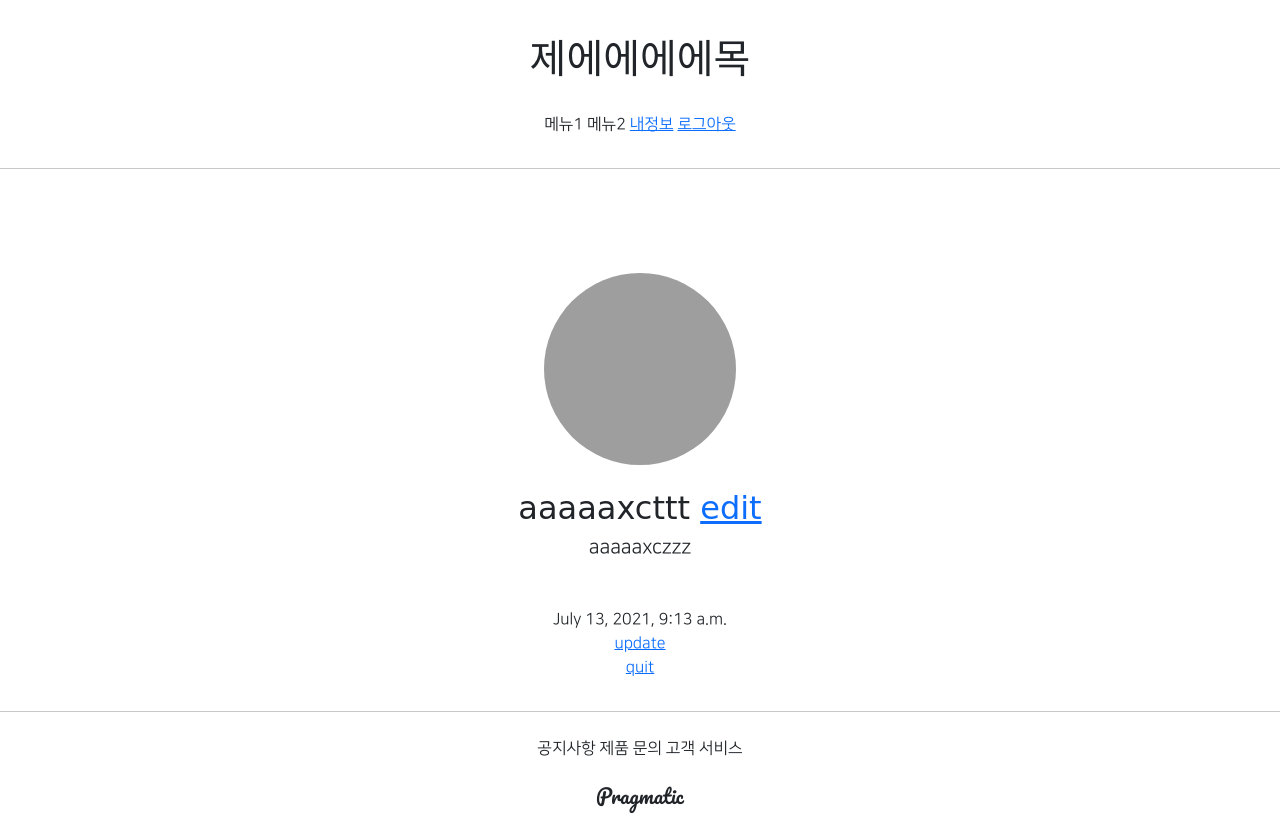
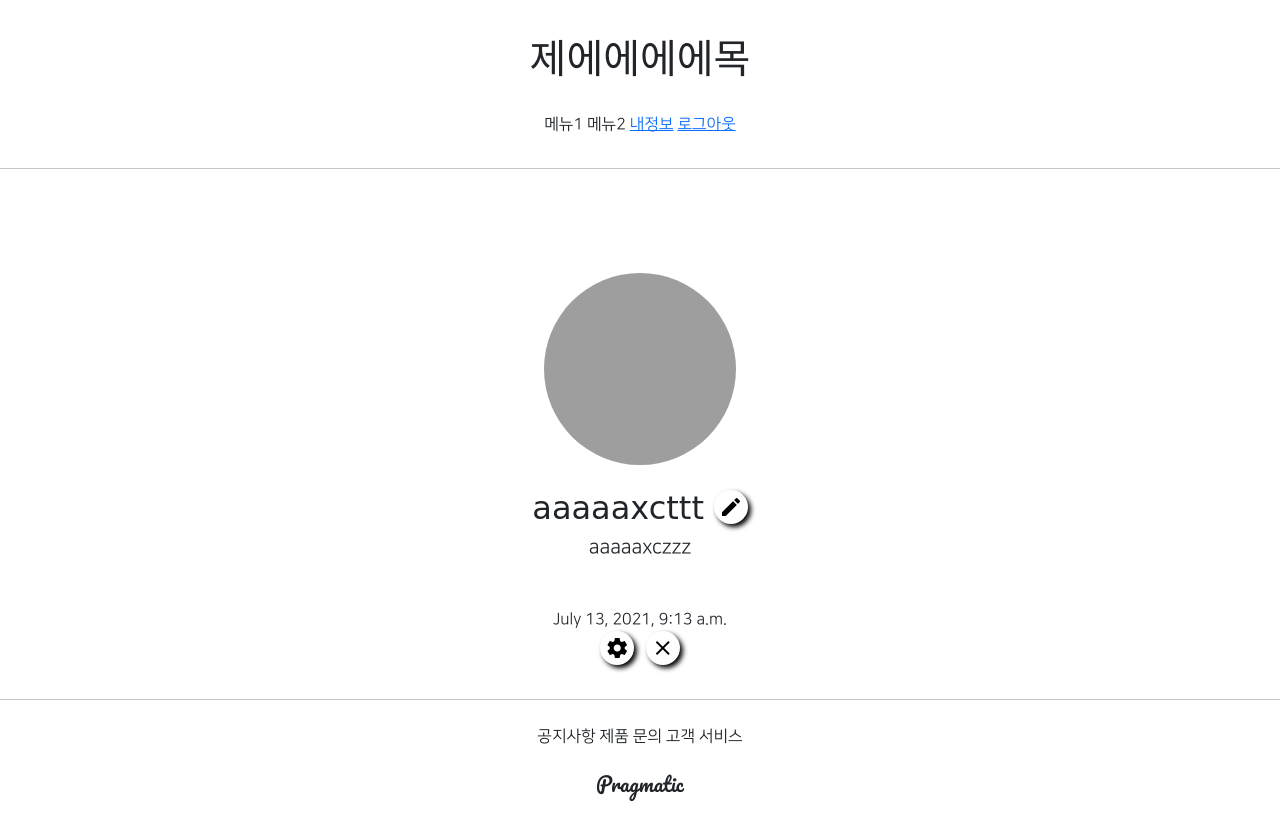
Before and after one commit to ojh789ojh/study_ai_django2, a Django app: page /account/detail/2 in a window 1280 px wide. After the commit the page ends 801 px from the top, so only its background shows below. Run offline with Django 3.2, Linux system fonts and the light colour scheme; a user stored in the database is signed in; data comes from the database, SQL or seed files in the repository; both versions use the stored data as it was after the commit; some libraries are stand-ins or nearby versions; some web fonts are replaced; grey boxes are pictures that could not be loaded.

Commit message:
no message

```diff
--- a/account/templates/account/detail.html
+++ b/account/templates/account/detail.html
@@ -7,7 +7,8 @@
             <img class="profile_image m-4" src="{{ target_user.profile.image.url }}" alt="profile image">
             {% if target_user == user %}
             <h2 class="NNS">{{ target_user.profile.nickname }}
-                <a href="{% url 'profile:update' pk=target_user.profile.pk  %}">edit</a>
+                <a href="{% url 'profile:update' pk=target_user.profile.pk  %}"
+                class="material-icons round-button">edit</a>
             </h2>
             {% endif %}
             <h5>{{ target_user.profile.message }}</h5>
@@ -24,10 +25,10 @@
         </div>
         {% if user == target_user %}
         <div>
-            <a href="{% url 'account:update' pk=target_user.pk %}">update</a>
-        </div>
-        <div>
-            <a href="{% url 'account:delete' pk=target_user.pk %}">quit</a>
+            <a href="{% url 'account:update' pk=target_user.pk %}"
+            class="material-icons round-button mx-1">settings</a>
+            <a href="{% url 'account:delete' pk=target_user.pk %}"
+            class="material-icons round-button mx-1">close</a>
         </div>
         {% endif %}
     </div>
--- a/account/views.py
+++ b/account/views.py
@@ -52,7 +52,9 @@ class AccountUpdate(UpdateView):
     form_class = AccountCreationForm
     context_object_name = 'target_user'
     template_name = 'account/update.html'
-    success_url = reverse_lazy('account:hello_world')
+
+    def get_success_url(self):
+        return reverse('accountApp:detail', kwargs={'pk': self.user.pk})
 
 
 @method_decorator(has_ownership, 'get')
--- a/static/base.css
+++ b/static/base.css
@@ -34,3 +34,15 @@
 .NNS {
     font-family: "NanumSquareB", cursive;
 }
+
+.round-button{
+    color: black;
+    text-decoration: none;
+    box-shadow: 3px 3px 5px black;
+    border-radius: 20rem;
+    padding: 0.3rem;
+}
+
+.round-button:hover{
+    color: dimgray;
+}
--- a/templates/head.html
+++ b/templates/head.html
@@ -8,6 +8,7 @@
     <link rel="preconnect" href="https://fonts.googleapis.com">
     <link rel="preconnect" href="https://fonts.gstatic.com" crossorigin>
     <link href="https://fonts.googleapis.com/css2?family=Pacifico&display=swap" rel="stylesheet">
+    <link href="https://fonts.googleapis.com/css2?family=Material+Icons" rel="stylesheet">
     <style>
         body div{
             text-align: center;
```
Also changed, not shown: profileApp/views.py (+7 -3 lines), db.sqlite3.
